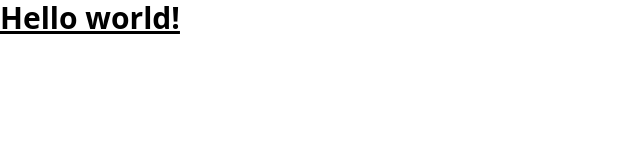
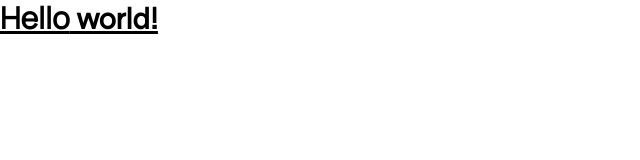
Before and after one commit to amazzat/cycle, a Next.js app: page / in a window 1280 px wide. Shown: the top 160 px of the page, without its empty margins (0-640 px from the left). Built offline with nearby package versions, Linux system fonts and the light colour scheme.

Commit message:
feat: fotns setup

```diff
--- a/package.json
+++ b/package.json
@@ -9,6 +9,8 @@
     "lint": "next lint"
   },
   "dependencies": {
+    "@fontsource/manrope": "^4.5.12",
+    "@fontsource/syne": "^4.5.11",
     "autoprefixer": "^10.4.12",
     "next": "12.3.1",
     "nextjs-routes": "^0.1.0",
--- a/pages/_app.tsx
+++ b/pages/_app.tsx
@@ -1,3 +1,5 @@
+import "@fontsource/syne";
+import "@fontsource/manrope";
 import "app/core/styles/global.css";
 import { type AppProps } from "next/app";
 
--- a/pages/index.tsx
+++ b/pages/index.tsx
@@ -1,3 +1,7 @@
 export default function Index() {
-  return <h1 className="text-3xl font-bold underline">Hello world!</h1>;
+  return (
+    <h1 className="text-3xl font-bold underline font-syne">
+      <span className="font-manrope">Hello</span> world!
+    </h1>
+  );
 }
--- a/tailwind.config.js
+++ b/tailwind.config.js
@@ -1,8 +1,15 @@
+const defaultTheme = require("tailwindcss/defaultTheme");
+
 /** @type {import('tailwindcss').Config} */
 module.exports = {
   content: ["./pages/**/*.{js,ts,jsx,tsx}", "./app/**/*.{js,ts,jsx,tsx}"],
   theme: {
-    extend: {},
+    extend: {
+      fontFamily: {
+        manrope: ["Manrope", ...defaultTheme.fontFamily.sans],
+        syne: ["Syne", ...defaultTheme.fontFamily.sans],
+      },
+    },
   },
   plugins: [],
 };
```
Also changed, not shown: 1 other file (tests, documents, lock files or other folders).
